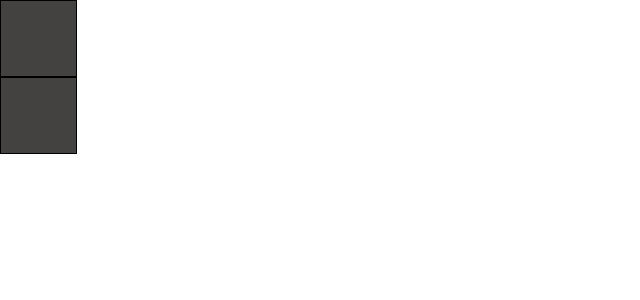
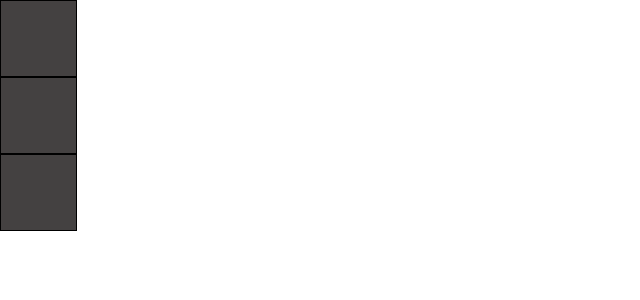
Before and after one commit to charithmaddoju/Lights-Out, a React (Create React App) app: page / in a window 1280 px wide. Shown: the top 300 px of the page, without its empty margins (0-640 px from the left). Built offline with nearby package versions, Linux system fonts and the light colour scheme.

Commit message:
Create Board Component

```diff
--- a/src/App.js
+++ b/src/App.js
@@ -1,4 +1,4 @@
-import Cell from './Cell';
+import Board from './Board';
 import './App.css';
 
 //The structure of the app is as follows:
@@ -13,8 +13,7 @@ import './App.css';
 function App() {
   return (
     <div className="App">
-      <Cell isLit = {false}/>
-      <Cell isLit = {true}/>
+      <Board />
     </div>
   );
 }
--- /dev/null
+++ b/src/Board.js
@@ -0,0 +1,30 @@
+import React, {Component} from 'react';
+import Cell from './Cell';
+import './Board.css';
+
+class Board extends Component{
+    static defaultProps = {
+        nrows : 5,
+        ncols : 5,
+        chanceLightStartsOn : 0.25
+    }
+    constructor(props){
+        super(props)
+        this.state = {
+            hasWon : false,
+            //board : this.createBoard()
+        }
+    }
+
+    render(){
+        return(
+            <div className='Board'>
+                <Cell isLit={false} />
+                <Cell isLit={true} />
+                <Cell isLit={true} />
+            </div>
+        )
+    }
+}
+
+export default Board;
--- a/src/Cell.js
+++ b/src/Cell.js
@@ -2,6 +2,7 @@ import React, {Component} from 'react';
 import './Cell.css';
 
 //Cell has a key, a isLit boolean, and a function to flip the isLit boolean
+
 
 class Cell extends Component {
     constructor(props) {
@@ -14,7 +15,7 @@ class Cell extends Component {
     render() {
         let classes = "Cell" + (this.props.isLit ? " Cell-lit" : "");
         return (
-        <div className={classes} onClick={this.handleClick} />
+            <div className={classes} onClick={this.handleClick} />
         );
     }
 }
```
Also changed, not shown: src/Board.css (added).
